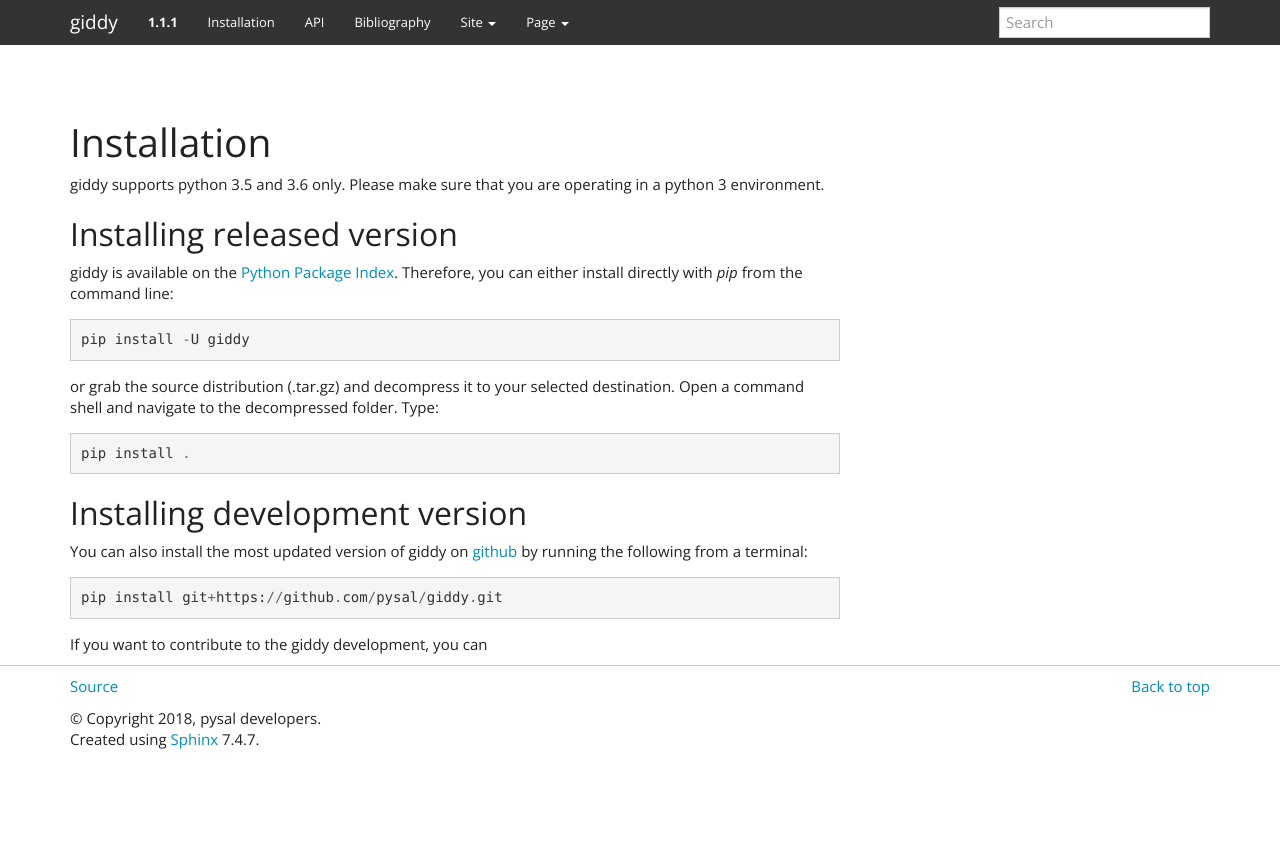
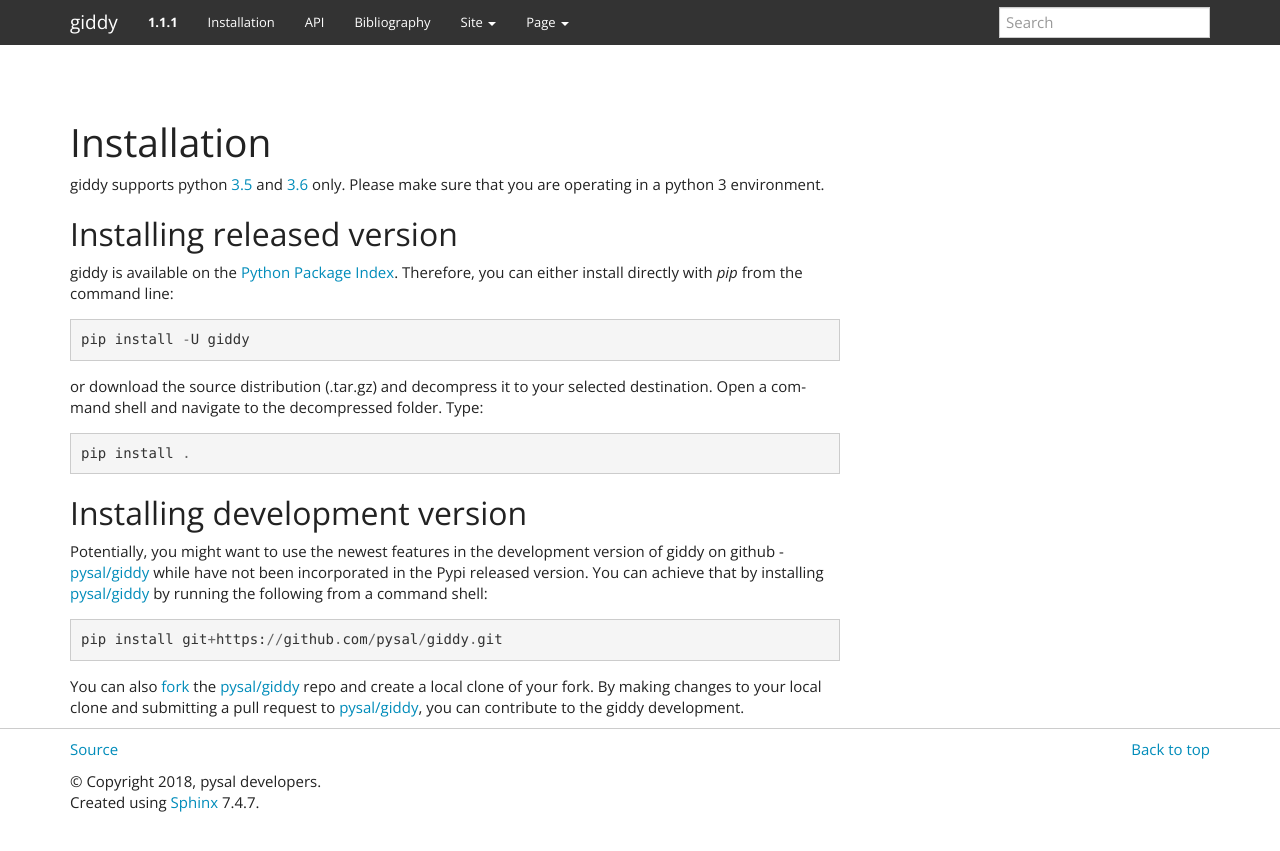
Before and after one commit to pysal/giddy, a Sphinx documentation site: the page built from doc/installation.rst, in a window 1280 px wide. Shown: the top 851 px of the page. Built offline with Sphinx 7.4.7, drawn with Linux system fonts in a browser that asks for light colours.

Commit message:
figures on landing page and installation instruction

```diff
--- a/doc/installation.rst
+++ b/doc/installation.rst
@@ -3,20 +3,19 @@
 Installation
 ============
 
-giddy supports python 3.5 and 3.6 only. Please make sure that you are
+giddy supports python `3.5`_ and `3.6`_ only. Please make sure that you are
 operating in a python 3 environment.
 
 Installing released version
 ---------------------------
 
-giddy is available on the `Python Package Index <https://pypi
-.org/project/giddy/>`_. Therefore, you can either install directly with `pip`
-from the command line::
+giddy is available on the `Python Package Index`_. Therefore, you can either
+install directly with `pip` from the command line::
 
   pip install -U giddy
 
 
-or grab the source distribution (.tar.gz) and decompress it to your selected
+or download the source distribution (.tar.gz) and decompress it to your selected
 destination. Open a command shell and navigate to the decompressed folder.
 Type::
 
@@ -25,10 +24,20 @@ Type::
 Installing development version
 ------------------------------
 
-You can also install the most updated version of giddy on `github
-<https://github.com/pysal/giddy>`_ by running the following
-from a terminal::
+Potentially, you might want to use the newest features in the development
+version of giddy on github - `pysal/giddy`_ while have not been incorporated
+in the Pypi released version. You can achieve that by installing `pysal/giddy`_
+by running the following from a command shell::
 
   pip install git+https://github.com/pysal/giddy.git
 
-If you want to contribute to the giddy development, you can
+You can  also `fork`_ the `pysal/giddy`_ repo and create a local clone of
+your fork. By making changes
+to your local clone and submitting a pull request to `pysal/giddy`_, you can
+contribute to the giddy development.
+
+.. _3.5: https://docs.python.org/3.5/
+.. _3.6: https://docs.python.org/3.6/
+.. _Python Package Index: https://pypi.org/project/giddy/
+.. _pysal/giddy: https://github.com/pysal/giddy
+.. _fork: https://help.github.com/articles/fork-a-repo/
```
Also changed, not shown: doc/index.rst (+15 -18 lines), doc/_static/images/neighboorsetLIMA_US.png (added), doc/_static/images/spatial_markov_us.png (added), 2 other files.
